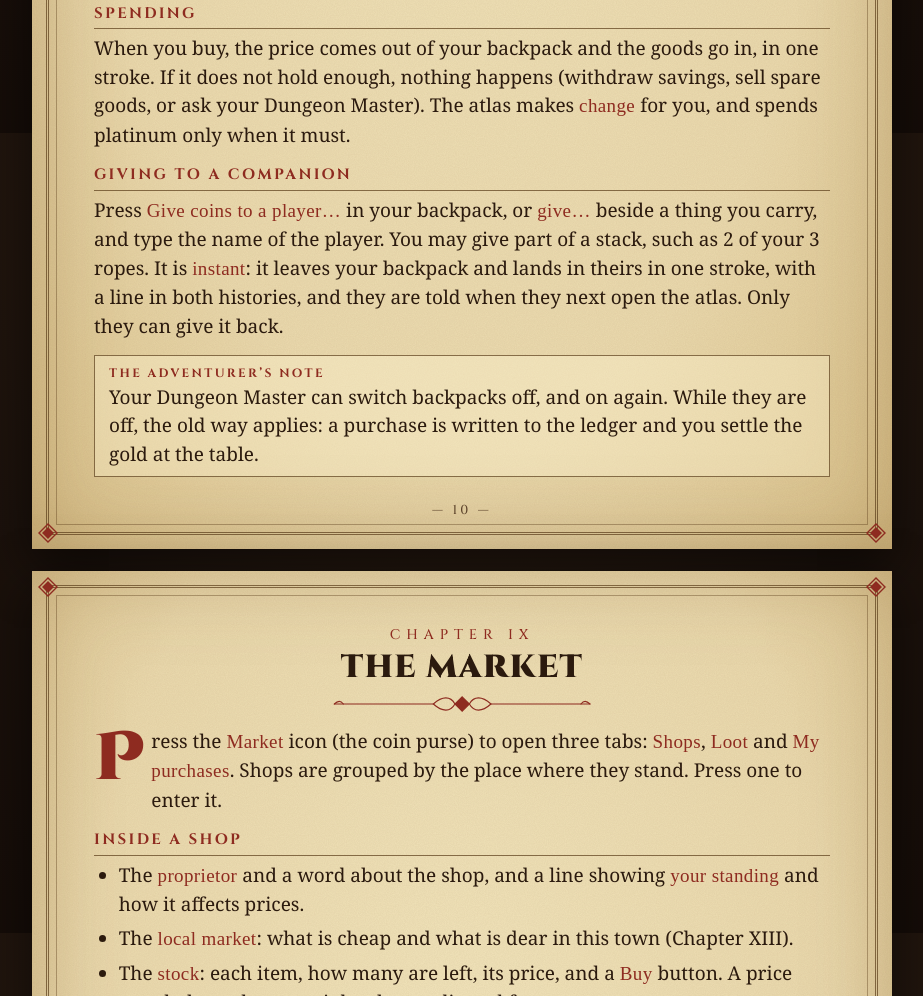
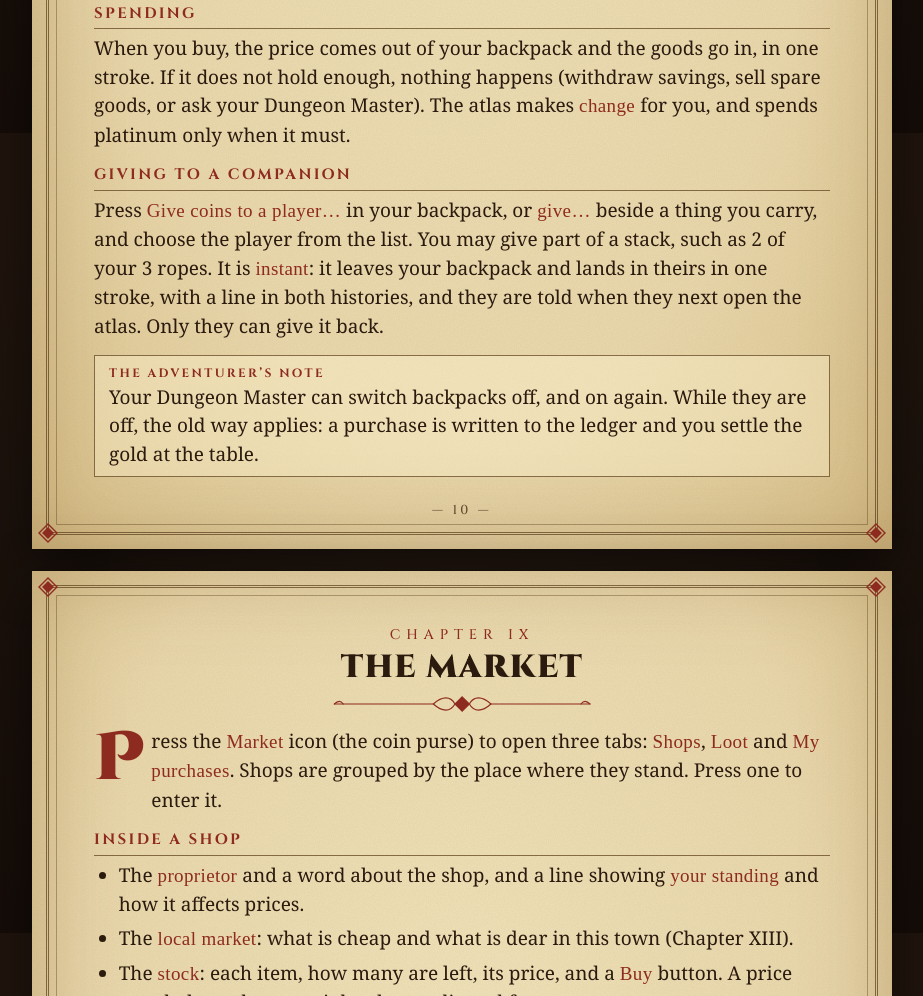
Before and after one commit to SquishyBill/Sollaran-atlas, a plain HTML site: page guide.html in a window 1280 px wide. Shown: the part 10267-11263 px from the top of the page, without its empty margins (178-1101 px from the left). Drawn offline with Linux system fonts and the light colour scheme; a web font is replaced by a local one.

Commit message:
Add files via upload

```diff
--- a/guide.html
+++ b/guide.html
@@ -381,7 +381,7 @@ td.r, th.r { text-align: right; }
     <h3>Spending</h3>
     <p>When you buy, the price comes out of your backpack and the goods go in, in one stroke. If it does not hold enough, nothing happens (withdraw savings, sell spare goods, or ask your Dungeon Master). The atlas makes <b>change</b> for you, and spends platinum only when it must.</p>
     <h3>Giving to a companion</h3>
-    <p>Press <b>Give coins to a player&hellip;</b> in your backpack, or <b>give&hellip;</b> beside a thing you carry, and type the name of the player. You may give part of a stack, such as 2 of your 3 ropes. It is <b>instant</b>: it leaves your backpack and lands in theirs in one stroke, with a line in both histories, and they are told when they next open the atlas. Only they can give it back.</p>
+    <p>Press <b>Give coins to a player&hellip;</b> in your backpack, or <b>give&hellip;</b> beside a thing you carry, and choose the player from the list. You may give part of a stack, such as 2 of your 3 ropes. It is <b>instant</b>: it leaves your backpack and lands in theirs in one stroke, with a line in both histories, and they are told when they next open the atlas. Only they can give it back.</p>
     <div class="note"><p>Your Dungeon Master can switch backpacks off, and on again. While they are off, the old way applies: a purchase is written to the ledger and you settle the gold at the table.</p></div>
   </div>
   <div class="folio"></div>
```
Also changed, not shown: 2 other files.
